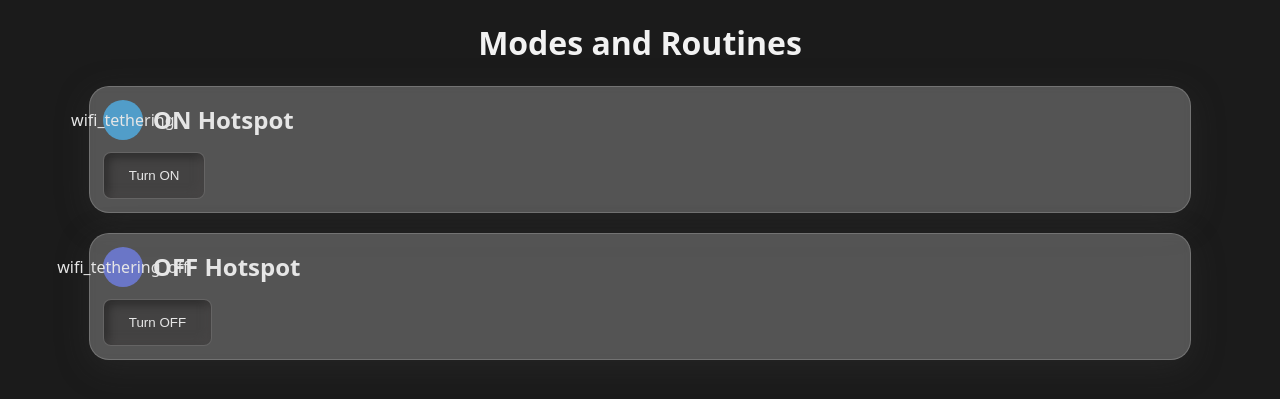
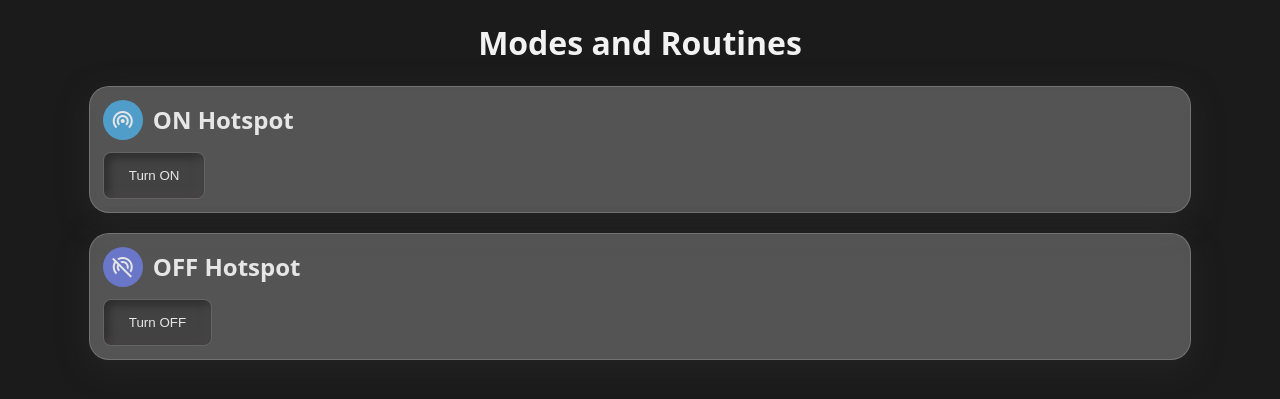
Before and after one commit to cadentax99/WebControl, a Flask app: page / in a window 1280 px wide. Shown: the top 399 px of the page. Run offline with Flask 3, Linux system fonts and the light colour scheme.

Commit message:
index.html

```diff
--- a/templates/index.html
+++ b/templates/index.html
@@ -4,7 +4,7 @@
     <meta charset="UTF-8">
     <meta name="viewport" content="width=device-width, initial-scale=1.0">
     <title>Twilio Message Sender</title>
-    <link rel="stylesheet" href="https://fonts.googleapis.com/css2?family=Material+Symarginmbols+Outlined:opsz,wght,FILL,GRAD@24,400,0,0" />
+    <link rel="stylesheet" href="https://fonts.googleapis.com/css2?family=Material+Symbols+Outlined" />
     <style>
         .element {
             background: rgba(255, 255, 255, 0.25);
```
